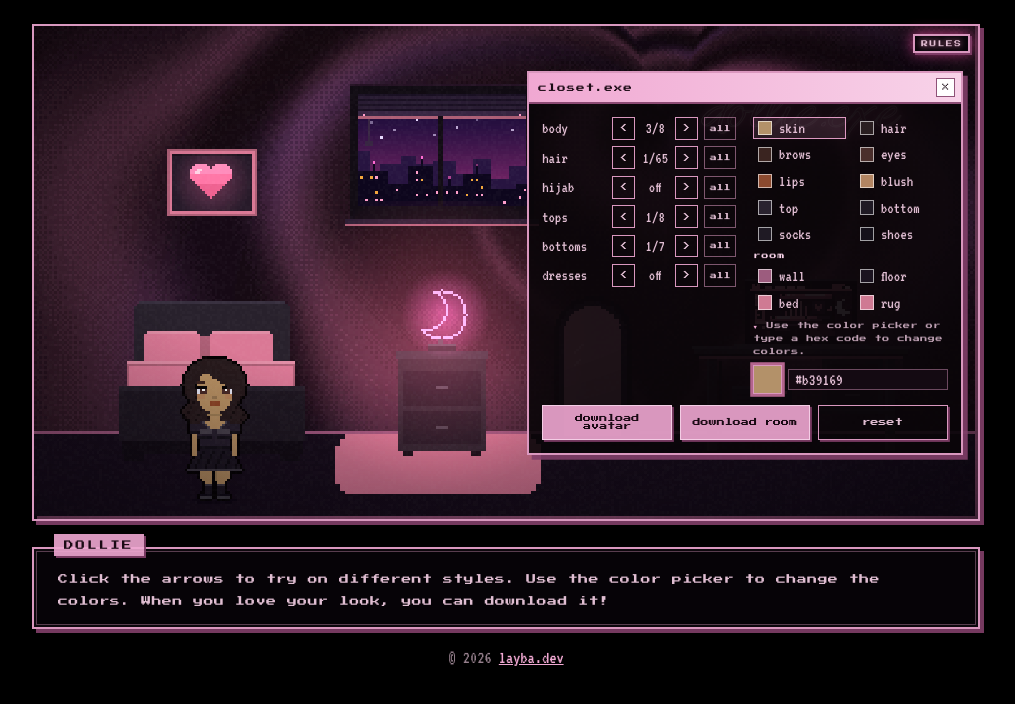
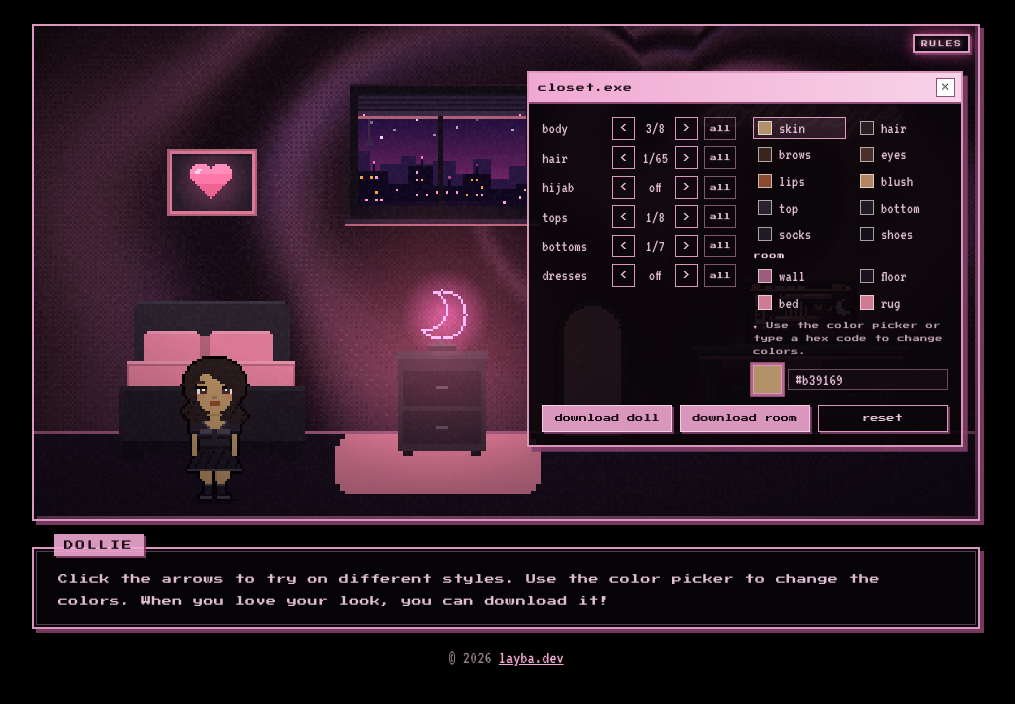
Before and after one commit to laybuh/dollhouse.exe, a React (Vite) app: page / in a window 1280 px wide. Both pictures are taken after a click on the button "play game". Shown: the top 704 px of the page, without its empty margins (134-1149 px from the left). Built offline with nearby package versions, Linux system fonts and the light colour scheme.

Commit message:
rename download doll

```diff
--- a/src/App.jsx
+++ b/src/App.jsx
@@ -19,7 +19,7 @@ const HOW_TO = [
   ['dresses vs. separates:', 'picking a dress swaps out the tops and bottoms, and picking tops or bottoms swaps them back in.'],
   ['colors:', 'use the color picker or type in a hex code to recolor any section.'],
   ['room:', 'switch to the room colors to recolor the walls, floor, bed and rug.'],
-  ['download', 'just your avatar or download your whole room too.'],
+  ['download', 'just your doll or download your whole room too.'],
   ['reset', 'brings back the default look.'],
   ['extras:', 'click dollie to make her hop, and click the lamp to turn the light on or off.'],
   ['', 'your look saves automatically in this browser, so it will be here when you come back.']
@@ -365,7 +365,7 @@ function App() {
                 )}
               </div>
               <div className="closet-actions">
-                <button type="button" className="btn" onClick={() => downloadLook(look)}>download avatar</button>
+                <button type="button" className="btn" onClick={() => downloadLook(look)}>download doll</button>
                 <button type="button" className="btn" onClick={() => downloadRoom(mainRef.current)}>download room</button>
                 <button type="button" className="btn btn-ghost" onClick={() => { setLook(DEFAULT_LOOK); setRoomColors(DEFAULT_ROOM) }}>reset</button>
               </div>
```
